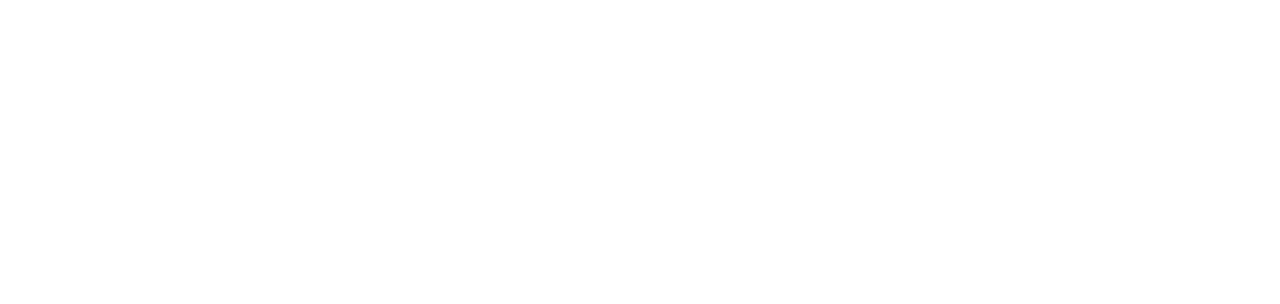
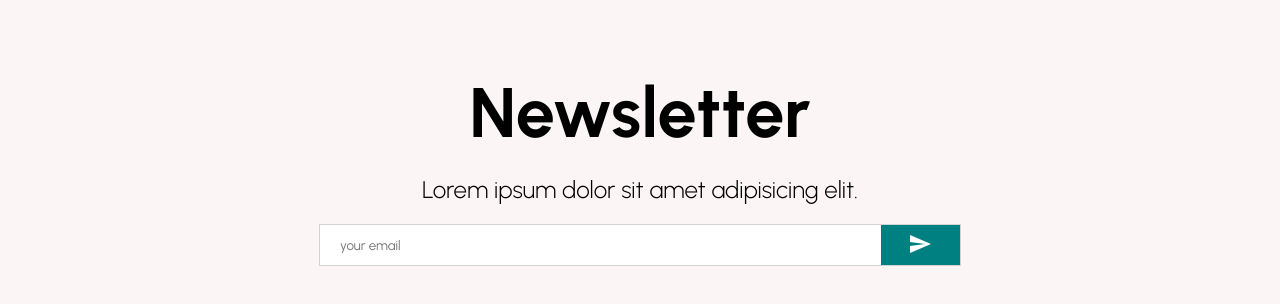
Before and after one commit to vishalverma1999/creating_ecommerce_lama_again, a React (Create React App) app: page / in a window 1280 px wide. Shown: the part 2328-2632 px from the top of the page. Before the commit the page ends 2256 px from the top, so only its background shows below. Built offline with nearby package versions, Linux system fonts and the light colour scheme.

Commit message:
REACT NEWSLETTER DESIGN(Newletter.jsx):-

```diff
--- /dev/null
+++ b/src/components/Newsletter.jsx
@@ -0,0 +1,56 @@
+import { Send } from "@material-ui/icons"
+import styled from "styled-components"
+
+const Container = styled.div`
+height: 60vh;
+background-color: #fcf5f5;
+display: flex;
+align-items: center;
+justify-content: center;
+flex-direction: column;
+`
+const Title = styled.h1`
+font-size: 70px;
+margin-bottom: 20px;
+`
+const Desc = styled.div`
+font-size: 24px;
+font-weight: 300;
+margin-bottom: 20px;
+`
+const InputContainer = styled.div`
+width: 50%;
+height: 40px;
+background-color: white;
+display: flex;
+justify-content: space-between;
+border: 1px solid lightgray;
+`
+const Input = styled.input`
+border: none;
+flex: 8;          // input holder bohot chota hai, to use bada krne ke liye flex: 8 de diya hai
+padding-left: 20px;
+`
+const Button = styled.button`
+flex: 1;
+border: none;
+background-color: teal;
+color: white;
+`
+
+const Newsletter = () => {
+    return (
+        <Container>
+            <Title>Newsletter</Title>
+            <Desc>Lorem ipsum dolor sit amet adipisicing elit.</Desc>
+            <InputContainer>
+                <Input placeholder="your email" />       {/* input tag, used to enter the email id */}
+                <Button>
+                    <Send />              {/*mui icon */}
+                </Button>
+            </InputContainer>
+        </Container>
+    )
+}
+
+export default Newsletter
--- a/src/pages/Home.jsx
+++ b/src/pages/Home.jsx
@@ -2,6 +2,7 @@
 import Announcement from '../components/Announcement'
 import Categories from '../components/Categories'
 import Navbar from '../components/Navbar'
+import Newsletter from '../components/Newsletter'
 import Products from '../components/Products'
 import Slider from '../components/Slider'
 
@@ -13,6 +14,7 @@
             <Slider />
             <Categories />
             <Products />
+            <Newsletter />
         </div>
 
     )
```
